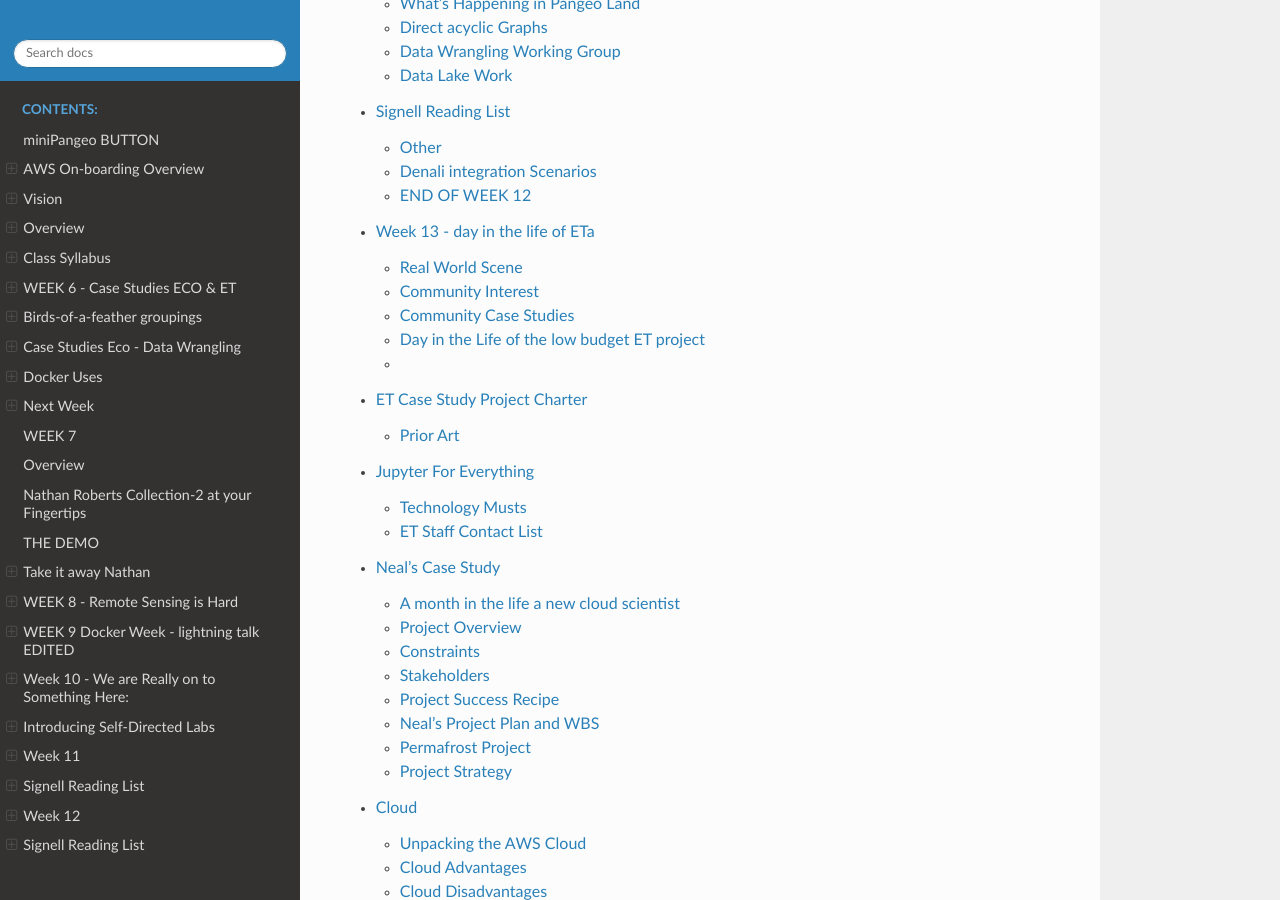
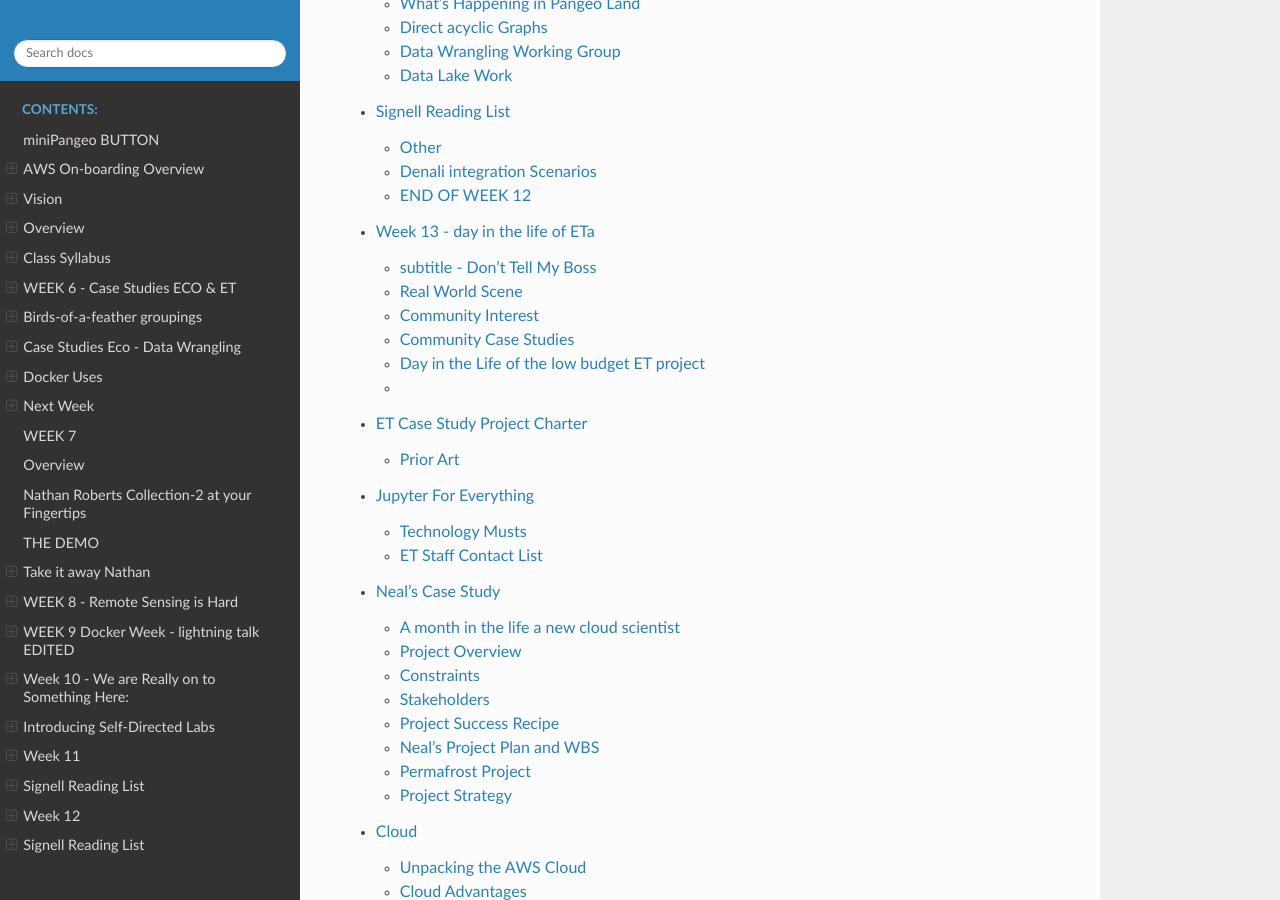
Before and after one commit to tonybutzer/harmony-docs, a Sphinx documentation site: the page built from documentation/source/index.rst, in a window 1280 px wide and 900 px high, scrolled down 4814 px. Built offline with Sphinx 7.4.7 and the Read the Docs theme 2.0.0, drawn with Linux system fonts in a browser that asks for light colours; pages that are not in the unit, such as notebooks, are missing from menus.

Commit message:
automatic git update from Makefile

```diff
--- a/documentation/source/13week.md
+++ b/documentation/source/13week.md
@@ -1,4 +1,6 @@
 # Week 13 - day in the life of ETa
+
+### subtitle - Don't Tell My Boss
 
 ## Real World Scene
 
```
